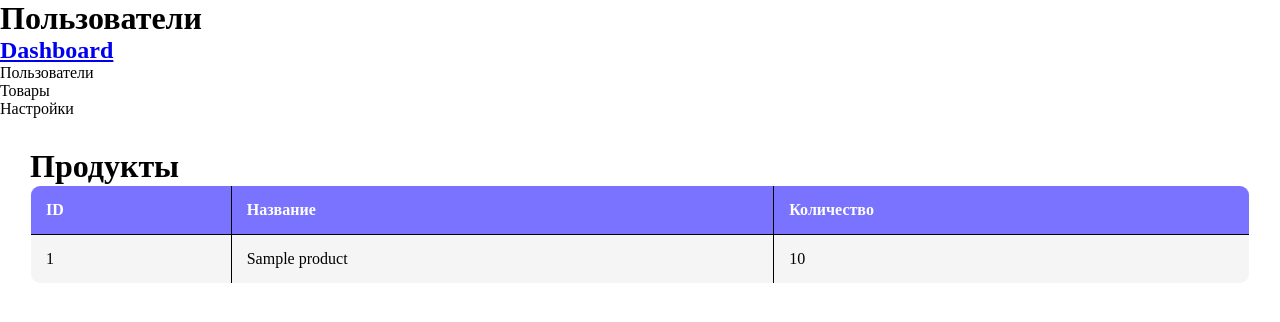
After one commit to alexandrwrks/bot_market, a FastAPI app: template market/crm/templates/products.html in a window 1280 px wide. The commit adds this page. Shown: the top 322 px of the page. Run offline with FastAPI, Linux system fonts and the light colour scheme; the template is opened without the code that fills it: most values are stand-ins (such as "Sample title", 1, 10 or a date in 2020); parts of the project's set-up code (start-up, migrations or seed data) failed here and were passed over.

Commit message:
Добавил /products

```diff
--- a/market/crm/routers/__init__.py
+++ b/market/crm/routers/__init__.py
@@ -2,10 +2,12 @@ from .login import router as login_router
 from .users import router as user_router
 from .orders import router as order_router
 from .dashboards import router as dashboard_router
+from .products import router as product_router
 
 handlers = (
     login_router,
     user_router,
     order_router,
     dashboard_router,
+    product_router,
 )
--- a/market/crm/schemas/__init__.py
+++ b/market/crm/schemas/__init__.py
@@ -0,0 +1 @@
+from .dashboard import DashboardData
--- /dev/null
+++ b/market/crm/static/products_page.css
@@ -0,0 +1,41 @@
+* {
+    margin: 0;
+    padding: 0;
+    box-sizing: border-box;
+}
+
+.users-container {
+    padding: 30px;
+}
+
+.users-table {
+    width: 100%;
+    border-collapse: collapse;
+    background: white;
+    border-radius: 10px;
+    overflow: hidden;
+    border: 1px solid black;
+}
+
+.users-table th,
+.users-table td {
+    border: 1px solid black;
+    padding: 10px;
+}
+
+.users-table th {
+    background: #7a73ff;
+    color: white;
+    text-align: left;
+    padding: 15px;
+}
+
+.users-table td {
+    padding: 15px;
+    border-bottom: 1px solid #e5e5e5;
+    background-color: #f5f5f5;
+}
+
+.users-table td:hover {
+    background-color: #f5f5f5;
+}
--- a/market/crm/templates/dashboard.html
+++ b/market/crm/templates/dashboard.html
@@ -13,7 +13,7 @@
 
             <ul>
                 <li><h1><a href="{{ url_for('users_page') }}">Пользователи</a></h1></li>
-                <li><h1>Товары</h1></li>
+                <li><h1><a href="{{ url_for('products_page') }}">Товары</a></h1></li>
                 <li><h1>Настройки</h1></li>
             </ul>
         </div>
--- /dev/null
+++ b/market/crm/templates/products.html
@@ -0,0 +1,46 @@
+<!DOCTYPE html>
+<html lang="en">
+<head>
+    <meta charset="UTF-8">
+    <title>Users</title>
+    <link rel="stylesheet" href="/static/products_page.css">
+</head>
+<body>
+    <h1>Пользователи</h1>
+
+    <div>
+        <h2><a href="{{ url_for('dashboard_page') }}">Dashboard</a></h2>
+        <ul>
+            <li>Пользователи</li>
+            <li>Товары</li>
+            <li>Настройки</li>
+        </ul>
+    </div>
+
+    <div class="users-container">
+        <h1>Продукты</h1>
+
+        <table class="users-table">
+            <thead>
+                <tr>
+                    <th>ID</th>
+                    <th>Название</th>
+                    <th>Количество</th>
+                </tr>
+            </thead>
+
+            <tbody>
+                {% for product in products %}
+                <tr>
+                    <td>{{ product.id }}</td>
+                    <td>{{ product.name }}</td>
+                    <td>{{ product.quantity }}</td>
+                </tr>
+
+                {% endfor %}
+            </tbody>
+        </table>
+    </div>
+
+</body>
+</html>
--- a/market/repo/product_repo.py
+++ b/market/repo/product_repo.py
@@ -93,3 +93,8 @@ class ProductRepo:
 
         if result.rowcount is None or result.rowcount == 0:
             raise NotEnoughProductQuantityError()
+
+    async def get_all_products(self):
+        result = await self.session.execute(select(Product))
+
+        return result.scalars().all()
```
Also changed, not shown: market/crm/routers/dashboards.py (+4 -14 lines), market/crm/routers/products.py (added, +22 -0 lines), market/crm/schemas/dashboard.py (added, +7 -0 lines), market/crm/service/dashboard.py (+22 -1 lines), market/crm/service/products.py (added, +16 -0 lines), market/repo/order_repo.py (+29 -1 lines), demo.db.
